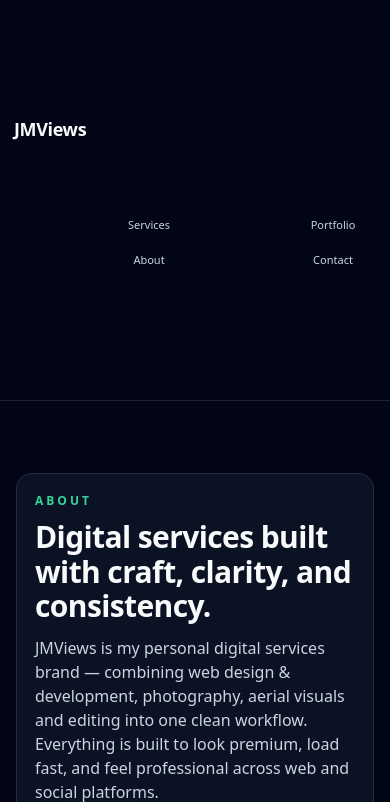
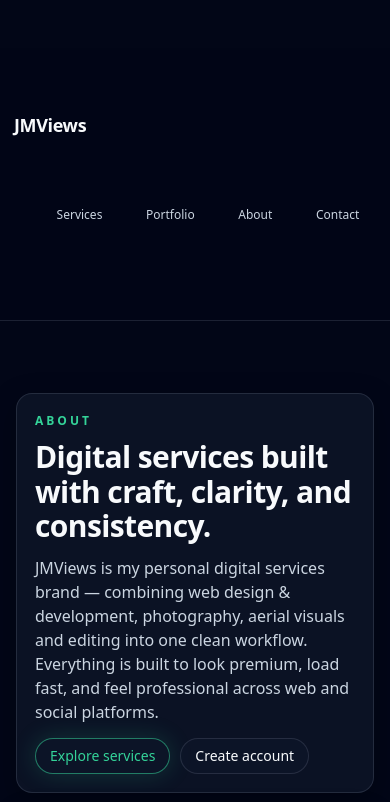
Before and after one commit to JermaineMckenna/jmviewsp4, a Django app: page /about/ in a window 390 px wide. Shown: the top 802 px of the page. Run offline with Django 4.2, Linux system fonts and the light colour scheme.

Commit message:
navbar fixed hopefully*

```diff
--- a/static/css/styles.css
+++ b/static/css/styles.css
@@ -964,44 +964,6 @@
 
 @media (max-width:900px){
 
-  .grid.two{
-
-grid-template-columns:1fr;
-
-}
-
-  .card-grid{
-
-grid-template-columns:repeat(2,minmax(0,1fr));
-
-}
-
-  .showcase-grid{
-
-grid-template-columns:repeat(2,minmax(0,1fr));
-
-}
-
-  .portfolio-gallery{
-
-grid-template-columns:repeat(2,minmax(0,1fr));
-
-}
-
-  .showcase-card{
-
-height:230px;
-
-min-height:230px;
-
-}
-
-}
-
-/* Clean mobile/tablet layout */
-
-@media (max-width:900px){
-
   .grid.two{
 
     grid-template-columns:1fr;
@@ -1036,13 +998,13 @@
 
 }
 
-/* Mobile navbar fix only */
+/* Mobile navbar only */
 
 @media (max-width:640px){
 
   .site-header .container{
 
-    padding:12px 14px;
+    padding:10px 14px;
 
   }
 
@@ -1054,7 +1016,7 @@
 
     align-items:flex-start;
 
-    gap:12px;
+    gap:10px;
 
   }
 
@@ -1076,13 +1038,25 @@
 
   .nav-links{
 
+    display:flex;
+
     width:100%;
 
-    display:grid;
+    justify-content:space-between;
 
-    grid-template-columns:repeat(4, 1fr);
+    gap:0;
 
-    gap:6px;
+  }
+
+  .nav-links a{
+
+    width:auto;
+
+    padding:6px 0;
+
+    font-size:13px;
+
+    line-height:1;
 
   }
 
@@ -1092,23 +1066,17 @@
 
   }
 
-  .nav a{
-
-    width:100%;
-
-    padding:8px 2px;
-
-    font-size:11px;
-
-    line-height:1;
-
-    text-align:center;
-
-  }
-
 }
 
 /* Very small phones */
+
+@media (max-width:420px){
+
+  .nav-links a{
+
+    font-size:12px;
+
+  }
 
   .h-title{
 
@@ -1121,3 +1089,5 @@
     grid-template-columns:1fr;
 
   }
+
+}
```
